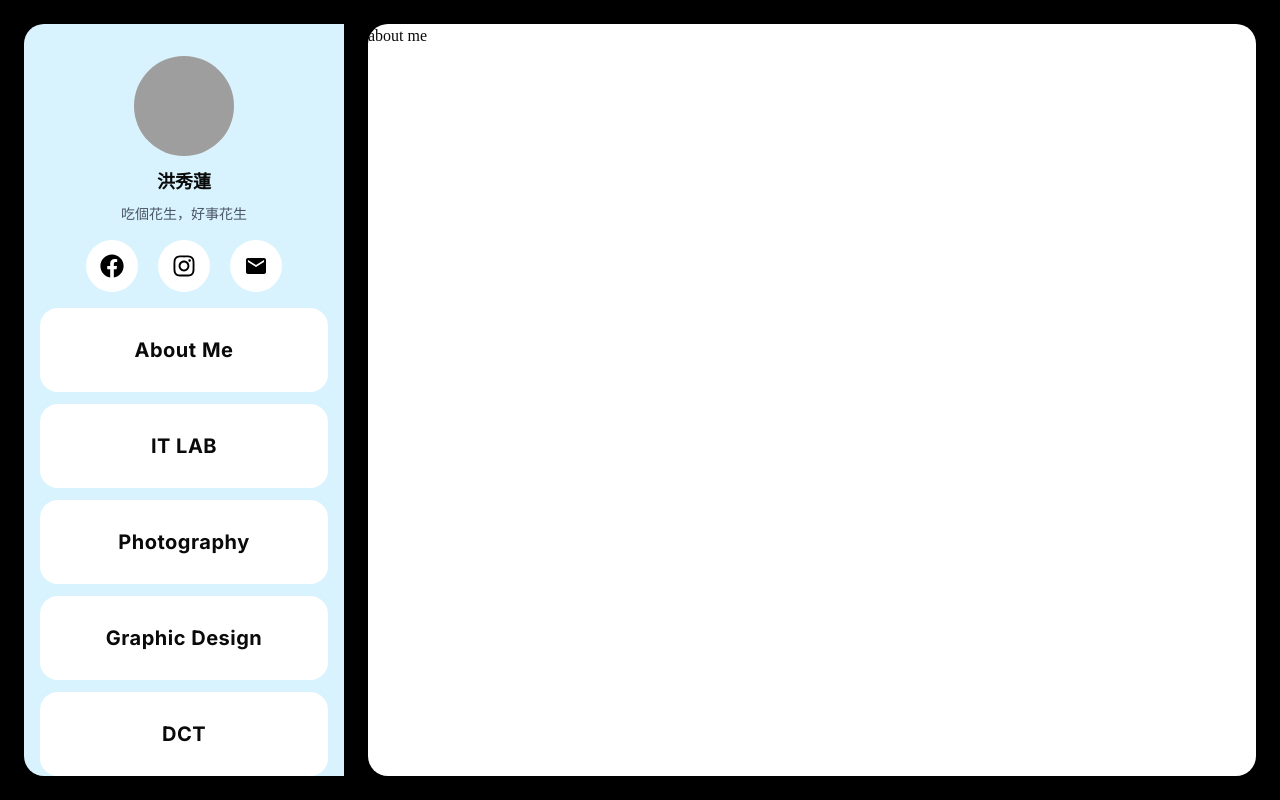
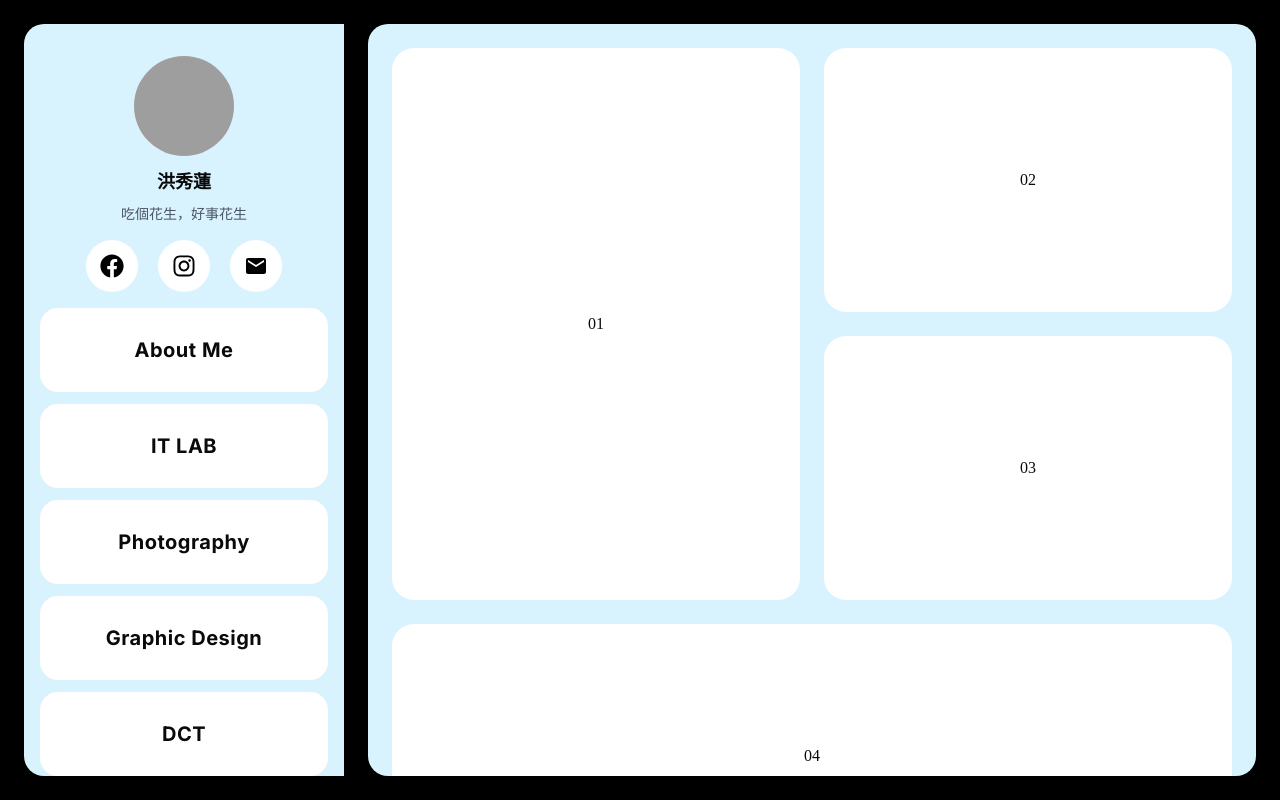
Before and after one commit to tinahung427-lian/1142_web_113102053_HW1, a Next.js app: page /about in a window 1280 px wide. Built offline with nearby package versions, Linux system fonts and the light colour scheme; grey boxes are pictures that could not be loaded.

Commit message:
feat:HW1

```diff
--- a/app/about/page.tsx
+++ b/app/about/page.tsx
@@ -1,8 +1,23 @@
 export default function AboutPage() {
-    return (
-      <div>
-        <h1>about me</h1>
+  return (
+    <div className="w-full h-full overflow-y-auto p-6 ">
+      <div className="grid grid-cols-4 auto-rows-[120px] gap-6">
+        <div className="col-span-2 row-span-4 rounded-3xl bg-white flex items-center justify-center">
+          01
+        </div>
 
+        <div className="col-span-2 row-span-2 col-start-3 row-start-1 rounded-3xl bg-white flex items-center justify-center">
+          02
+        </div>
+
+        <div className="col-span-2 row-span-2 col-start-3 row-start-3 rounded-3xl bg-white flex items-center justify-center">
+          03
+        </div>
+
+        <div className="col-span-4 row-span-2 row-start-5 rounded-3xl bg-white flex items-center justify-center">
+          04
+        </div>
       </div>
-    );
-  }
+    </div>
+  );
+}
--- a/app/layout.tsx
+++ b/app/layout.tsx
@@ -108,7 +108,7 @@ export default function RootLayout({
           </div>
 
           {/* 右邊 */}
-          <div className="bg-[#ffffff] flex-1 h-full rounded-[20px] overflow-hidden min-h-0">
+          <div className="bg-[#d8f3fe] flex-1 h-full rounded-[20px] overflow-hidden min-h-0">
             <div className="h-full min-h-0">
             {children}
             </div>
```
Also changed, not shown: app/globals.css (line endings or trailing spaces), public/me.JPG (added).
